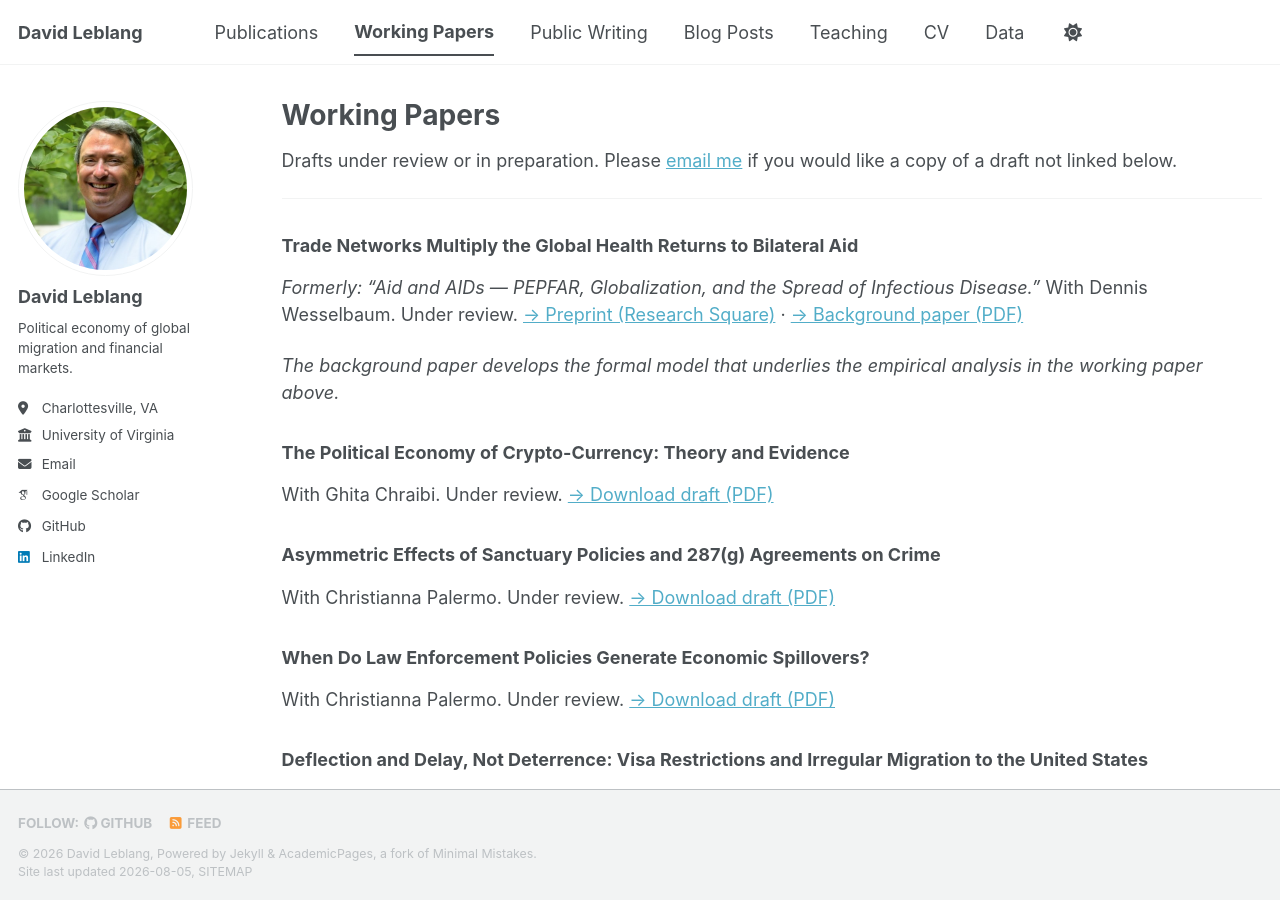
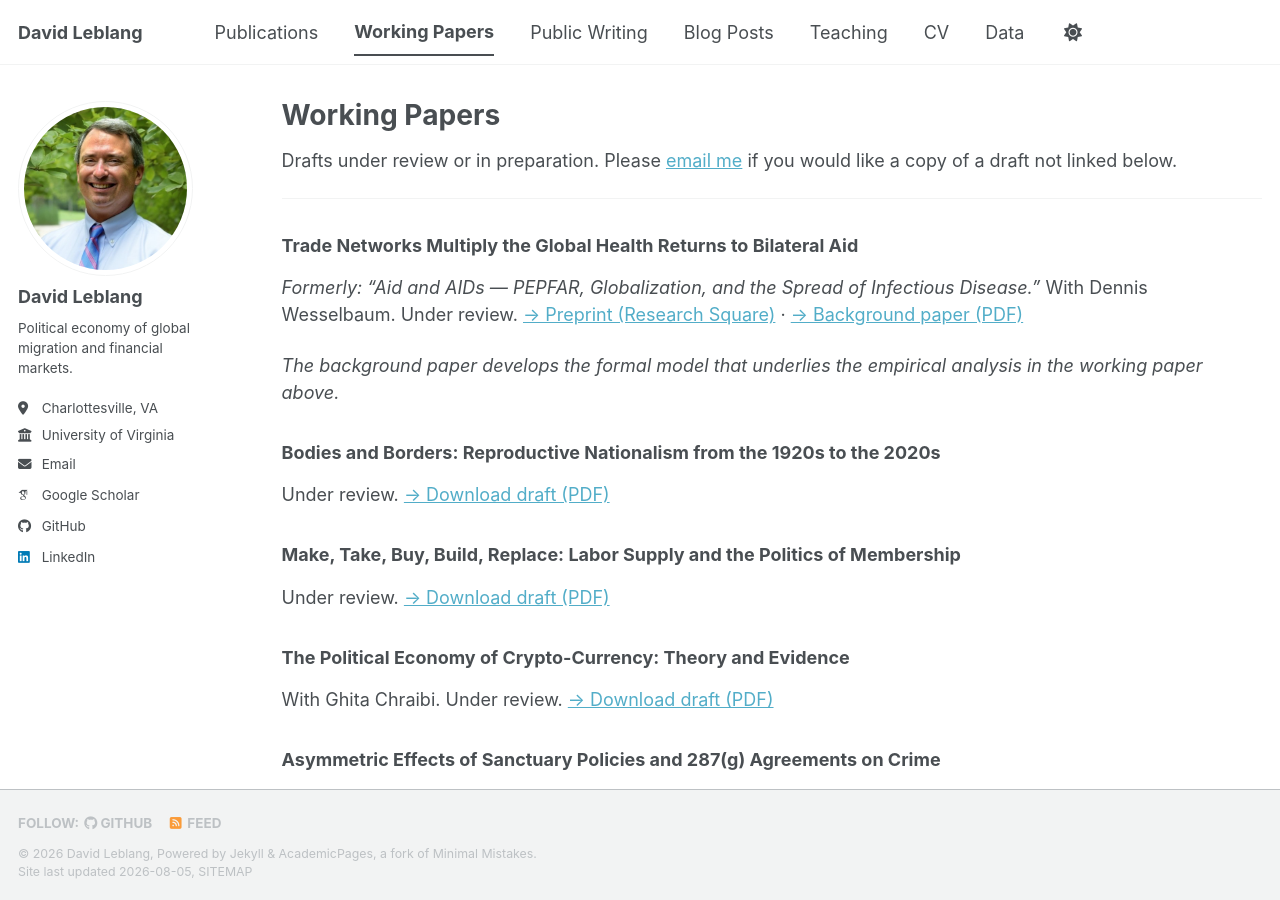
Before and after one commit to leblanguva/leblanguva.github.io, a Jekyll site: the page built from _pages/working-papers.md, in a window 1280 px wide and 900 px high. Built offline with Jekyll 4.4.1, drawn with Linux system fonts in a browser that asks for light colours; some web fonts are replaced; a script bundle is joined from its source files by our own code; library files that are not in the unit come from our copies.

Commit message:
Add two working papers: Bodies and Borders; Make, Take, Buy, Build, Replace

```diff
--- a/_pages/working-papers.md
+++ b/_pages/working-papers.md
@@ -13,6 +13,12 @@ Drafts under review or in preparation. Please [email me](mailto:leblang@virginia
 *Formerly: "Aid and AIDs — PEPFAR, Globalization, and the Spread of Infectious Disease."* With Dennis Wesselbaum. Under review. [→ Preprint (Research Square)](https://www.researchsquare.com/article/rs-9405085/latest) · [→ Background paper (PDF)](/files/Leblang_PEPFAR_03Mar26.pdf)
 
 *The background paper develops the formal model that underlies the empirical analysis in the working paper above.*
+
+### Bodies and Borders: Reproductive Nationalism from the 1920s to the 2020s
+Under review. [→ Download draft (PDF)](/files/historical_v4.pdf)
+
+### Make, Take, Buy, Build, Replace: Labor Supply and the Politics of Membership
+Under review. [→ Download draft (PDF)](/files/labor-supply-essay-v8.pdf)
 
 ### The Political Economy of Crypto-Currency: Theory and Evidence
 With Ghita Chraibi. Under review. [→ Download draft (PDF)](/files/PE_of_Crypto.pdf)
```
Also changed, not shown: 2 other files.
